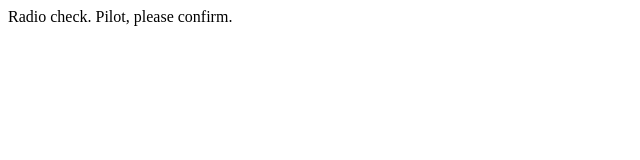
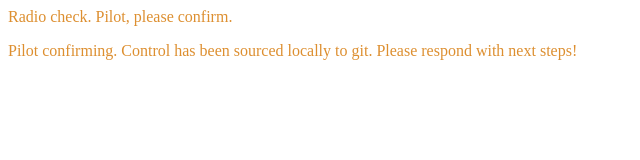
Before and after one commit to irena-sharapova/communication-log-control, a plain HTML site: page index.html in a window 1280 px wide. Shown: the whole page, without its empty margins (0-640 px from the left). Drawn offline with Linux system fonts and the light colour scheme.

Commit message:
communication-log-control(ZM)

```diff
--- a/index.html
+++ b/index.html
@@ -1,5 +1,11 @@
 <html>
+   <head>
+      <title>Communication Log</title>
+      <link rel="stylesheet" href="styles.css">
+   </head>
+
    <body>
       <p>Radio check. Pilot, please confirm.</p>
+      <p>Pilot confirming. Control has been sourced locally to git. Please respond with next steps!</p>
    </body>
 </html>
--- /dev/null
+++ b/styles.css
@@ -0,0 +1,3 @@
+body {
+    color: rgb(221, 143, 48)
+}
```
